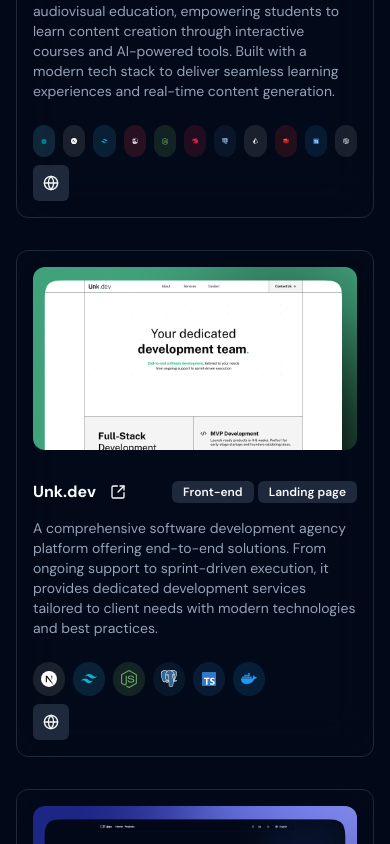
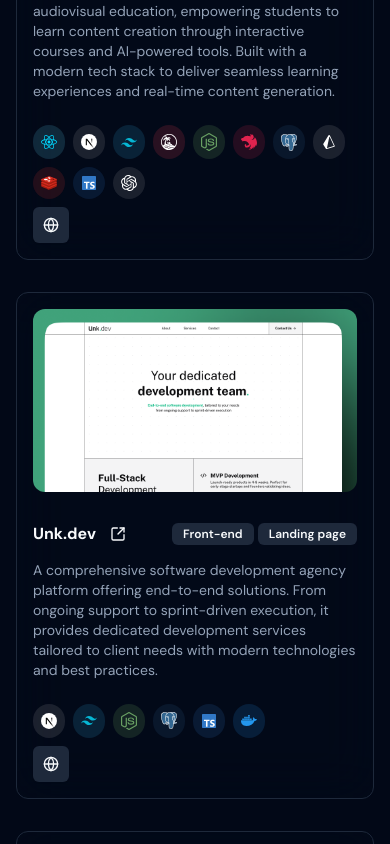
Before and after one commit to caiorosa-dev/my-portfolio, a Next.js app: page / in a window 390 px wide. Shown: the part 2900-3744 px from the top of the page. Built offline with nearby package versions, Linux system fonts and the light colour scheme; no server answers; what tailwindcss-animated would draw is missing.

Commit message:
fix: adjust project technologies list layout for better responsiveness

```diff
--- a/src/app/(home)/_sections/projects-section.tsx
+++ b/src/app/(home)/_sections/projects-section.tsx
@@ -53,7 +53,7 @@
                 <p className='text-muted-foreground max-sm:text-sm'>{project.description[locale as Language]}</p>
               </section>
               <footer className='flex justify-between items-center max-sm:flex-col max-sm:gap-2 max-sm:items-start'>
-                <ul className='flex gap-2'>
+                <ul className='flex gap-2 flex-wrap'>
                   {project.technologies.map((technology) => (
                     <li key={technology.label} className='p-2 rounded-full flex items-center justify-center' style={{ backgroundColor: `${technology.color}26` }}>
                       <Image src={technology.icon} alt={technology.label} className={cn(technology.invertIconColor && 'dark:invert size-4')} width={16} height={16} />
```
